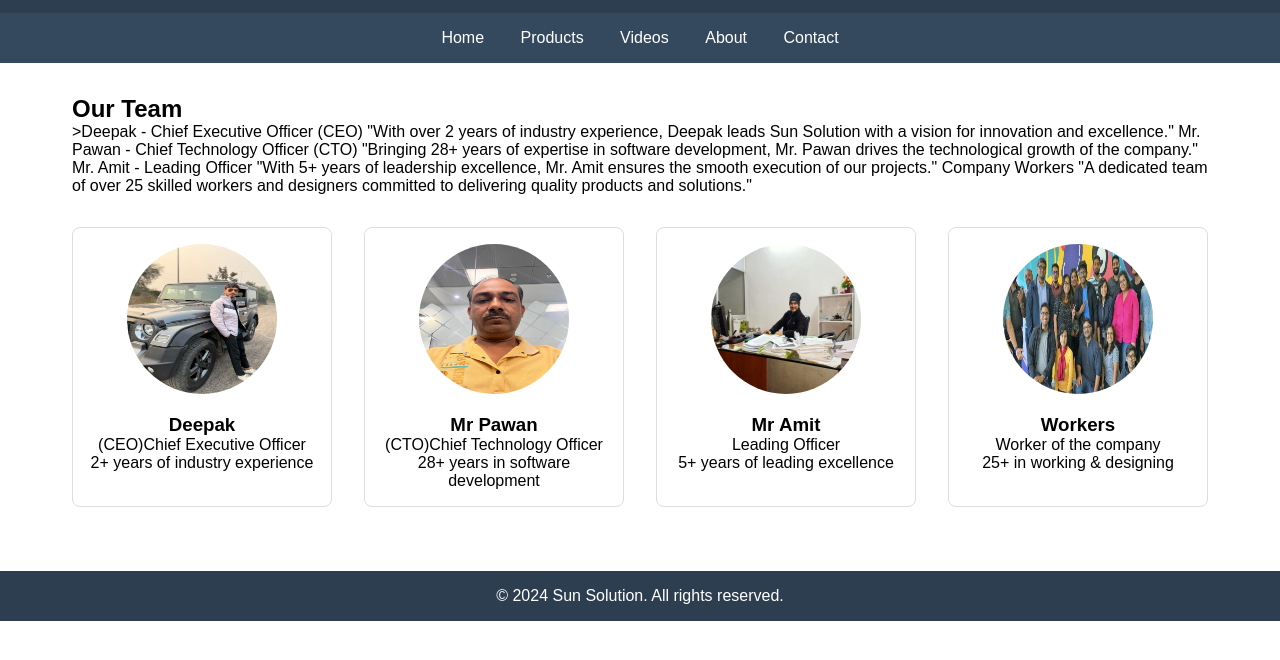
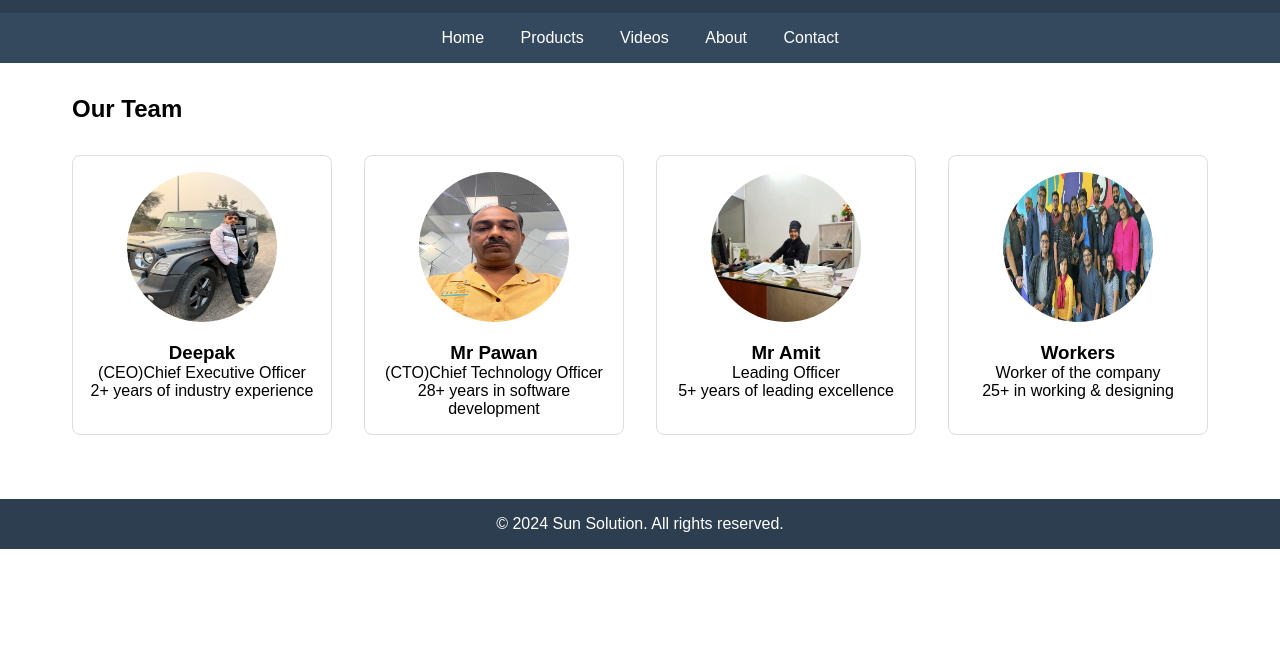
Before and after one commit to Hardik-GITH/Sun, a plain HTML site: page index.html in a window 1280 px wide. Shown: the part 74-734 px from the top of the page. Drawn offline with Linux system fonts and the light colour scheme.

Commit message:
index.html

```diff
--- a/index.html
+++ b/index.html
@@ -150,17 +150,7 @@
 
     <section id="home" class="active">
         <h2>Our Team</h2>
-        <p>>Deepak - Chief Executive Officer (CEO)
-"With over 2 years of industry experience, Deepak leads Sun Solution with a vision for innovation and excellence."
-
-Mr. Pawan - Chief Technology Officer (CTO)
-"Bringing 28+ years of expertise in software development, Mr. Pawan drives the technological growth of the company."
-
-Mr. Amit - Leading Officer
-"With 5+ years of leadership excellence, Mr. Amit ensures the smooth execution of our projects."
-
-Company Workers
-"A dedicated team of over 25 skilled workers and designers committed to delivering quality products and solutions."
+        <p>
         </p>
         <div class="employee-grid">
             <!-- Employee Cards Here -->
```
